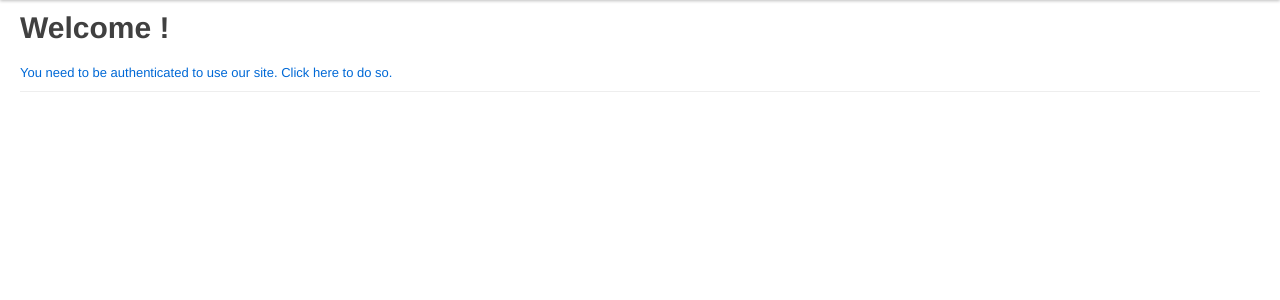
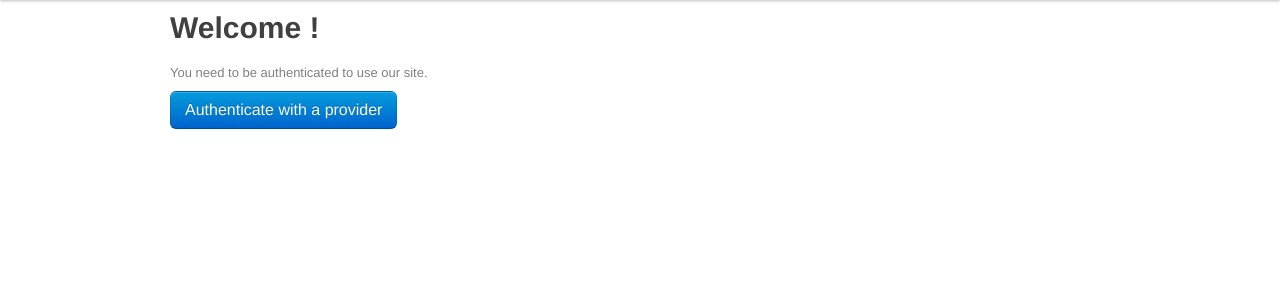
Before and after one commit to twidi/Repos.io, a Django app: template project/templates/home.html in a window 1280 px wide. Shown: the part 40-340 px from the top of the page. Run offline with Django 3.2, Linux system fonts and the light colour scheme; the template is opened without the code that fills it, so the values that code supplies are empty.

Commit message:
some style on home page (3 columns (we removed the "fluid" style of the site), and buttons)

```diff
--- a/project/templates/base.html
+++ b/project/templates/base.html
@@ -56,7 +56,7 @@
     </div>
 </div>
 
-<div class="container-fluid">
+<div class="container">
 
 {% if messages %}
     <ul class="messages">
--- a/project/templates/home.html
+++ b/project/templates/home.html
@@ -1,22 +1,25 @@
 {% extends "base.html" %}
 {% block content %}
 
+<div class="row">
+
+<div class="span-one-third column">
     {% if user.is_authenticated %}
         <h1>Welcome <em>{{ user.username }} </em>!</h1>
 
         {% with accounts=user.accounts.all %}
 
             {% if not accounts %}
-                <p>You have no account associated, <a href="{% url accounts_manage %}">click here to start associating your account</a>.</p>
+                <p>You have no account associated.</p>
+                <p><a class="btn primary large" href="{% url accounts_manage %}">Associate your account</a></p>
             {% else %}
-                <p><a href="{% url accounts_manage %}">Click here to manage your account</a>.</p>
-
-                <p>You can view details for your accounts :</p>
+                <p>Start by visiting on of your accounts :</p>
                 <ul>
                     {% for account in accounts %}
                         <li>{% include "core/accounts/link.html" %}</li>
                     {% endfor %}
                 </ul>
+                <p><a class="btn" href="{% url accounts_manage %}">Manage your accounts</a></p>
             {% endif %}
 
         {% endwith %}
@@ -24,15 +27,17 @@
     {% else %}
 
         <h1>Welcome !</h1>
-        <p><a href="{% url accounts_login %}">You need to be authenticated to use our site. Click here to do so.</a></p>
+        <p>You need to be authenticated to use our site.</p>
+        <p><a class="btn primary large" href="{% url accounts_login %}">Authenticate with a provider</a></p>
 
     {% endif %}
 
-    <hr />
+</div>
+<div class="span-one-third column">
 
     {% with accounts_manager.get_last_fetched as last_accounts %}
         {% if last_accounts %}
-            <h2>Last fetched accounts :</h2>
+            <h2>Last fetched accounts</h2>
             <ul>
                 {% for an_account in last_accounts %}
                     <li>{% include "core/accounts/link.html" with account=an_account %}</li>
@@ -41,9 +46,12 @@
         {% endif %}
     {% endwith %}
 
+</div>
+<div class="span-one-third column">
+
     {% with repositories_manager.get_last_fetched as last_repositories %}
         {% if last_repositories %}
-            <h2>Last fetched repositories :</h2>
+            <h2>Last fetched repositories</h2>
             <ul>
                 {% for a_repository in last_repositories %}
                     <li>{% include "core/repositories/link.html" with repository=a_repository %}</li>
@@ -52,5 +60,7 @@
         {% endif %}
     {% endwith %}
 
+</div>
+</div>
 
 {% endblock content %}
```
